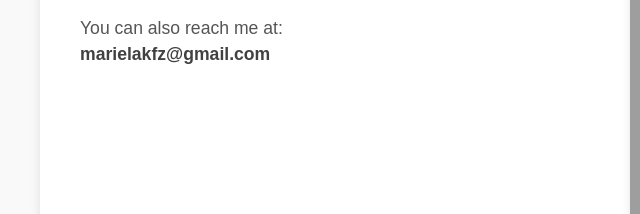
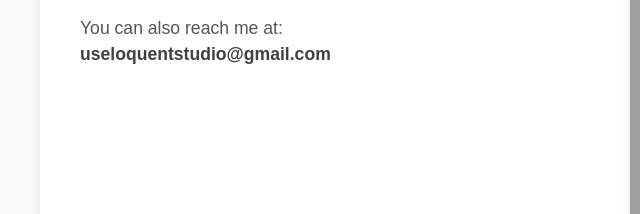
Before and after one commit to pablopolledri/eloquent, a plain HTML site: page contact.html in a window 1280 px wide. Shown: the part 581-795 px from the top of the page, 0-640 px from the left. Drawn offline with Linux system fonts and the light colour scheme; grey boxes are pictures that could not be loaded.

Commit message:
Update contact.html

```diff
--- a/contact.html
+++ b/contact.html
@@ -37,7 +37,7 @@
       </p>
       <p>
         You can also reach me at:<br>
-          <a href="mailto:marielakfz@gmail.com" class="email">marielakfz@gmail.com</a>
+          <a href="mailto:useloquentstudio@gmail.com" class="email">useloquentstudio@gmail.com</a>
 </p>
     </div>
 
```
